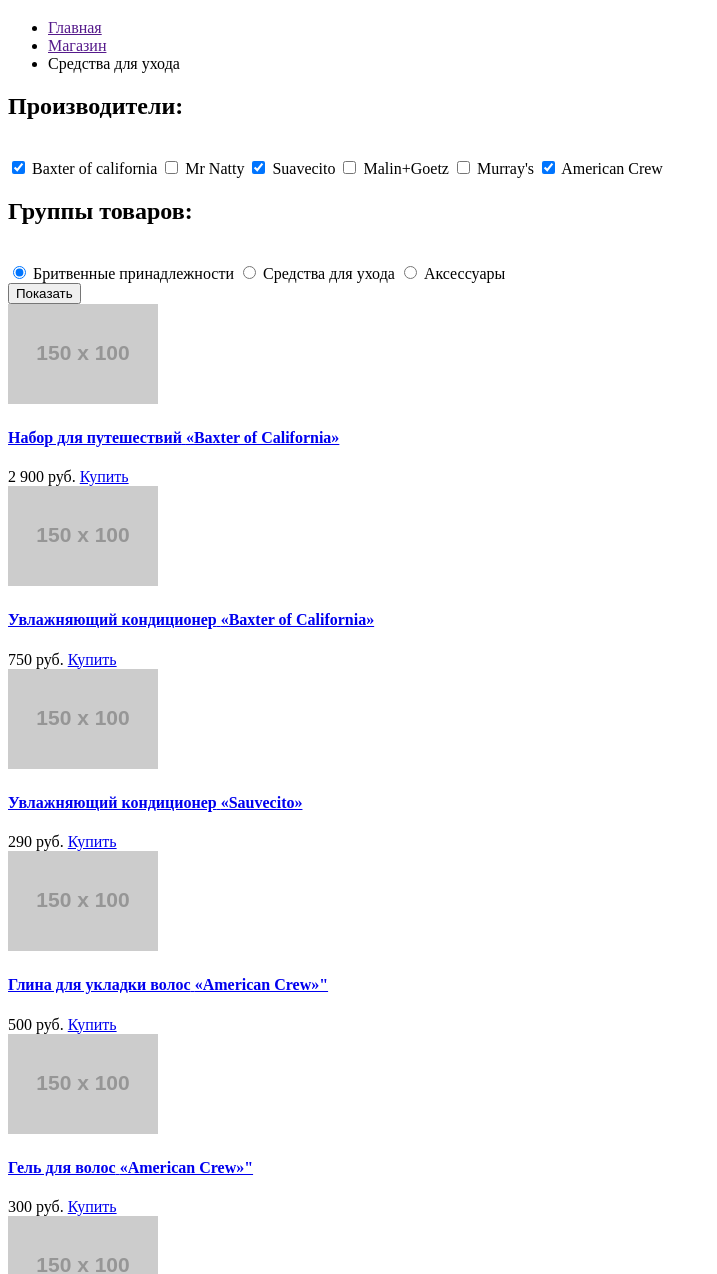
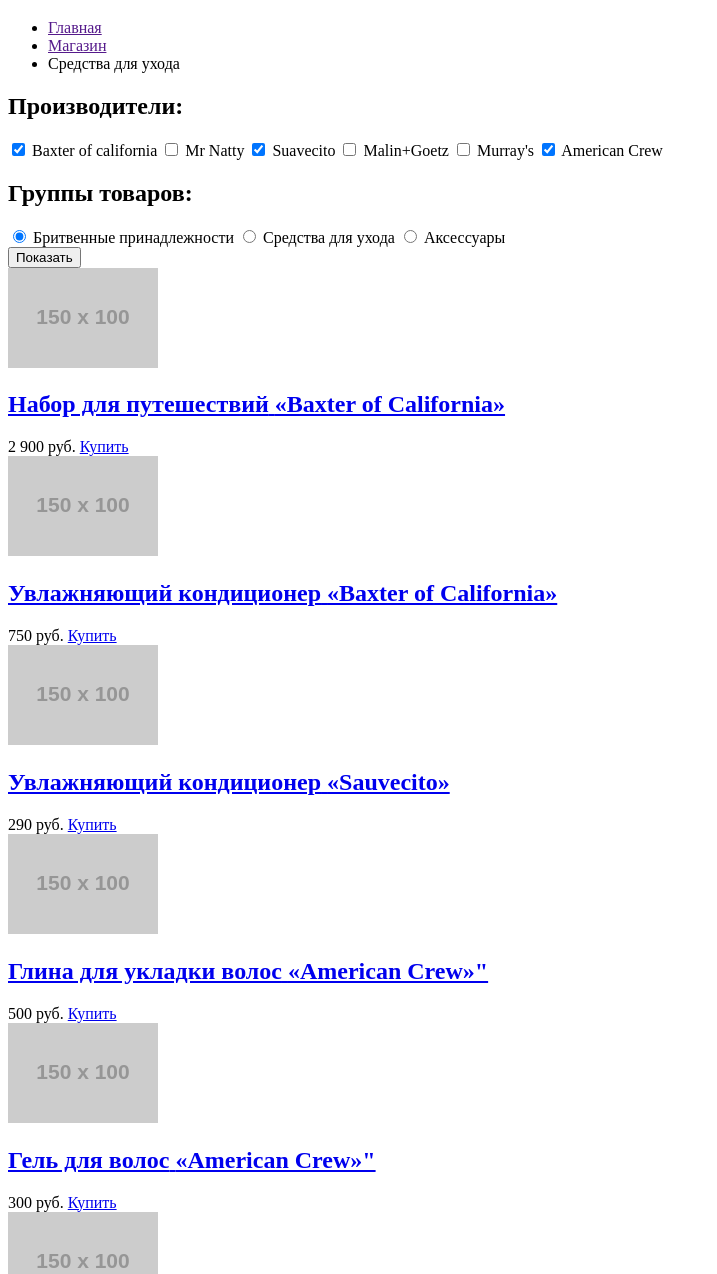
Before and after one commit to itory1/293335-barbershop, a plain HTML site: page catalog.html in a window 1280 px wide. Shown: the part 313-1587 px from the top of the page, without its empty margins (0-717 px from the left). Drawn offline with Linux system fonts and the light colour scheme; placeholder pictures from the web are drawn by us.

Commit message:
Убрала br и поменяла заголовки

```diff
--- a/catalog.html
+++ b/catalog.html
@@ -35,9 +35,9 @@
                 </ul>
             </div>
             <div class="page-content">
-                <form class="filter" action="https://echo.htmlacademy.ru" method="post">
+                <form class="filter" action="https://echo.htmlacademy.ru" method="get">
                     <section class="filter-section">
-                        <h2>Производители:</h2><br>
+                        <h2>Производители:</h2>
                         <input type="checkbox" name="producer" value="Baxter of california" id="Baxter_of_california" checked>
                         <label for="Baxter_of_california">Baxter of california</label>
                         <input type="checkbox" name="producer" value="Mr Natty" id="Mr_Natty">
@@ -52,7 +52,7 @@
                         <label for="American_Crew">American Crew</label>
                     </section>
                     <section class="filter-section">
-                        <h2>Группы товаров:</h2><br>
+                        <h2>Группы товаров:</h2>
                         <input type="radio" name="type of goods" value="shave" id="shave" checked>
                         <label for="shave">Бритвенные принадлежности</label>
                         <input type="radio" name="type of goods" value="care" id="care">
@@ -69,12 +69,12 @@
                                 <img class="item-img" src="http://placehold.it/150x100" alt="Набор для путешествий «Baxter of California»" width="" height="">
                             </a>
                             <div class="item-descr">
-                                <h4>
+                                <h2>
                                     <a href="#">
                                         <span>Набор для путешествий</span>
                                         <span>«Baxter of California»</span>
                                     </a>
-                                </h4>
+                                </h2>
                                 <div class="item-buy-price">
                                     <span>2 900 руб.</span>
                                     <a href="#" class="btn">Купить</a>
@@ -86,12 +86,12 @@
                                 <img class="item-img" src="http://placehold.it/150x100" alt="Увлажняющий кондиционер «Baxter of California»" width="" height="">
                             </a>
                             <div class="item-descr">
-                                <h4>
+                                <h2>
                                     <a href="#">
                                         <span>Увлажняющий кондиционер</span>
                                         <span>«Baxter of California»</span>
                                     </a>
-                                </h4>
+                                </h2>
                                 <div class="item-buy-price">
                                     <span>750 руб.</span>
                                     <a href="#" class="btn">Купить</a>
@@ -103,12 +103,12 @@
                                 <img class="item-img" src="http://placehold.it/150x100" alt="Гель для волос «Sauvecito»" width="" height="">
                             </a>
                             <div class="item-descr">
-                                <h4>
+                                <h2>
                                     <a href="#">
                                         <span>Увлажняющий кондиционер</span>
                                         <span>«Sauvecito»</span>
                                     </a>
-                                </h4>
+                                </h2>
                                 <div class="item-buy-price">
                                     <span>290 руб.</span>
                                     <a href="#" class="btn">Купить</a>
@@ -120,12 +120,12 @@
                                 <img class="item-img" src="http://placehold.it/150x100" alt="Глина для укладки волос «American Crew»" width="" height="">
                             </a>
                             <div class="item-descr">
-                                <h4>
+                                <h2>
                                     <a href="#">
                                         <span>Глина для укладки волос</span>
                                         <span>«American Crew»"</span>
                                     </a>
-                                </h4>
+                                </h2>
                                 <div class="item-buy-price">
                                     <span>500 руб.</span>
                                     <a href="#" class="btn">Купить</a>
@@ -137,12 +137,12 @@
                                 <img class="item-img" src="http://placehold.it/150x100" alt="Гель для волос «American Crew»" width="" height="">
                             </a>
                             <div class="item-descr">
-                                <h4>
+                                <h2>
                                     <a href="#">
                                         <span>Гель для волос</span>
                                         <span>«American Crew»"</span>
                                     </a>
-                                </h4>
+                                </h2>
                                 <div class="item-buy-price">
                                     <span>300 руб.</span>
                                     <a href="#" class="btn">Купить</a>
@@ -154,12 +154,12 @@
                                 <img class="item-img" src="http://placehold.it/150x100" alt="Набор для бритья «Baxter of California»" width="" height="">
                             </a>
                             <div class="item-descr">
-                                <h4>
+                                <h2>
                                     <a href="#">
                                         <span>Набор для бритья</span>
                                         <span>«Baxter of California"</span>
                                     </a>
-                                </h4>
+                                </h2>
                                 <div class="item-buy-price">
                                     <span>3 900 руб.</span>
                                     <a href="#" class="btn">Купить</a>
@@ -169,7 +169,7 @@
                     </section>
                     <div class="paginator">
                     <a href="#">1</a>
-                    <a href="">2</a>
+                    <a class="paginator-active">2</a>
                     <a href="#">3</a>
                     <a href="#">4</a>
                     </div>
```
